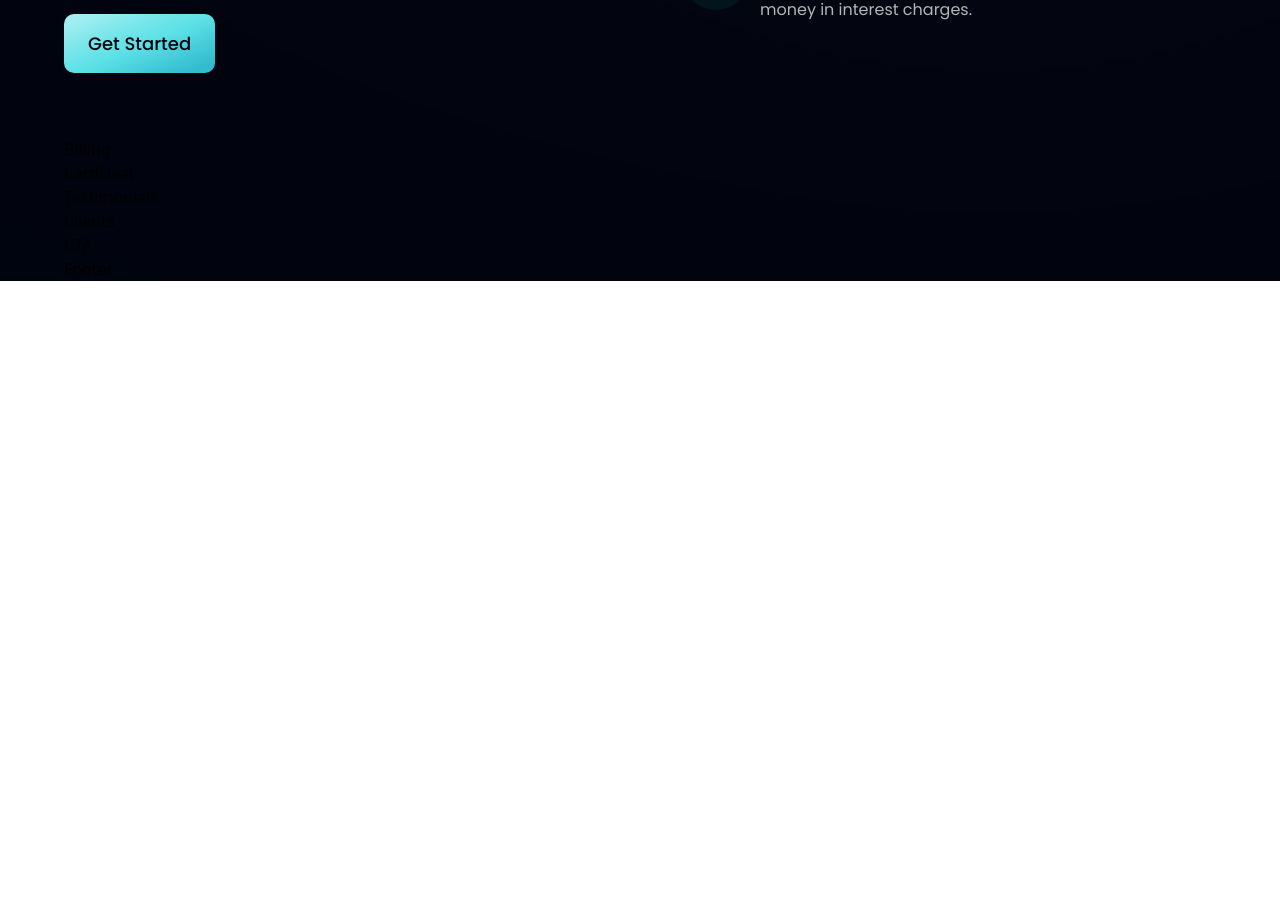
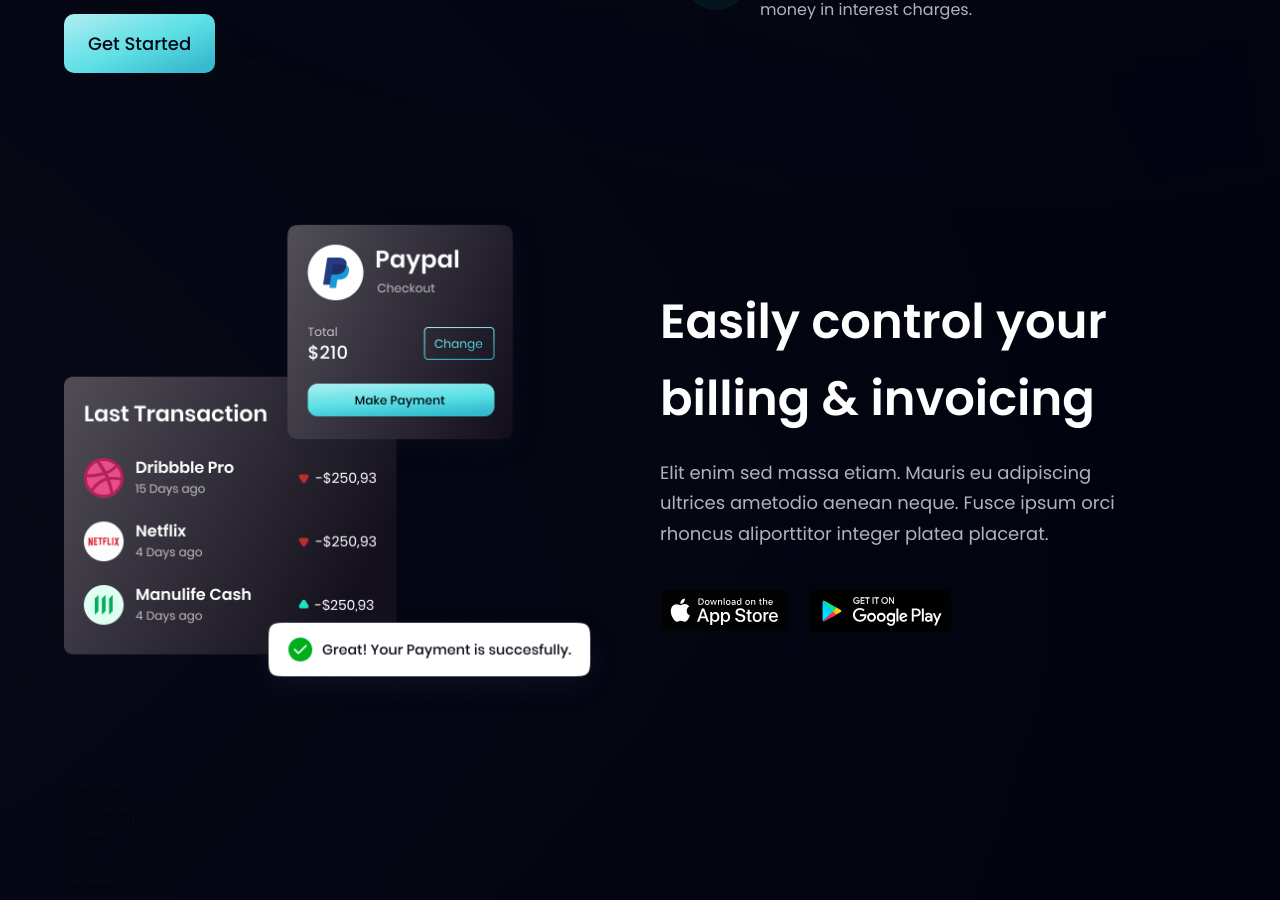
Before and after one commit to ManuelPeJu/Bank_Design, a React (Vite) app in the folder Bank_modern_app/: page / in a window 1280 px wide. Shown: the part 1409-2309 px from the top of the page. Before the commit the page ends 1690 px from the top, so only its background shows below. Built offline with nearby package versions, Linux system fonts and the light colour scheme.

Commit message:
Billing 100% hecho y cambios en el index.html

```diff
--- a/Bank_modern_app/index.html
+++ b/Bank_modern_app/index.html
@@ -2,9 +2,9 @@
 <html lang="en">
   <head>
     <meta charset="UTF-8" />
-    <link rel="icon" type="image/svg+xml" href="/vite.svg" />
+    <link rel="icon" type="image/svg+xml" href="/logo.svg" />
     <meta name="viewport" content="width=device-width, initial-scale=1.0" />
-    <title>Vite + React</title>
+    <title>HooBank</title>
   </head>
   <body>
     <div id="root"></div>
--- a/Bank_modern_app/src/components/Billing.jsx
+++ b/Bank_modern_app/src/components/Billing.jsx
@@ -1,10 +1,36 @@
 import React from 'react'
+import { apple, bill, google } from '../assets'
+import styles, { layout } from '../style'
 
 const Billing = () => {
   return (
-    <div>
-      Billing
+<section id="product" className={layout.sectionReverse}>
+    <div className={layout.sectionImgReverse}>
+      <img src={bill} alt="billing" className="w-[100%] h-[100%] relative z-[5]" />
+
+      {/* gradient start */}
+      <div className="absolute z-[3] -left-1/2 top-0 w-[50%] h-[50%] rounded-full white__gradient" />
+      <div className="absolute z-[0] w-[50%] h-[50%] -left-1/2 bottom-0 rounded-full pink__gradient" />
+      {/* gradient end */}
     </div>
+
+    <div className={layout.sectionInfo}>
+      <h2 className={styles.heading2}>
+        Easily control your <br className="sm:block hidden" /> billing &
+        invoicing
+      </h2>
+      <p className={`${styles.paragraph} max-w-[470px] mt-5`}>
+        Elit enim sed massa etiam. Mauris eu adipiscing ultrices ametodio
+        aenean neque. Fusce ipsum orci rhoncus aliporttitor integer platea
+        placerat.
+      </p>
+
+      <div className="flex flex-row flex-wrap sm:mt-10 mt-6">
+        <img src={apple} alt="google_play" className="w-[128.86px] h-[42.05px] object-contain mr-5 cursor-pointer" />
+        <img src={google} alt="google_play" className="w-[144.17px] h-[43.08px] object-contain cursor-pointer" />
+      </div>
+    </div>
+  </section>
   )
 }
 
```
Also changed, not shown: Bank_modern_app/public/logo.svg (added).
